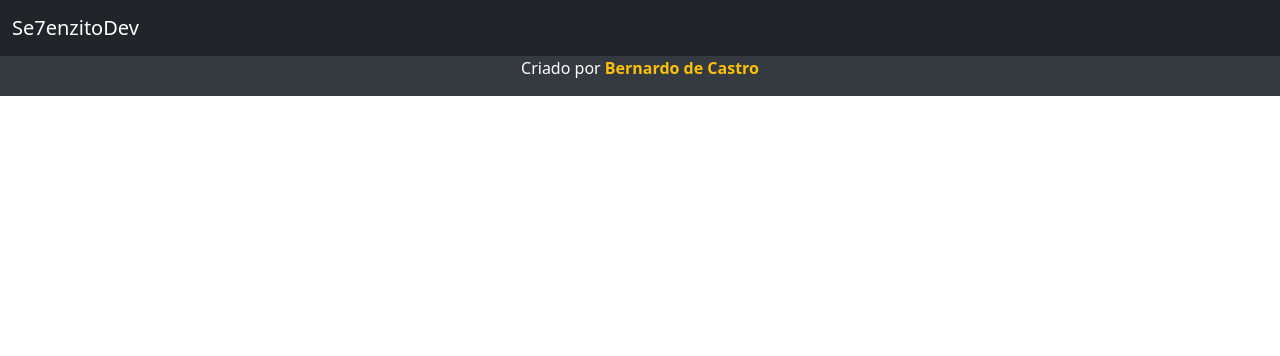
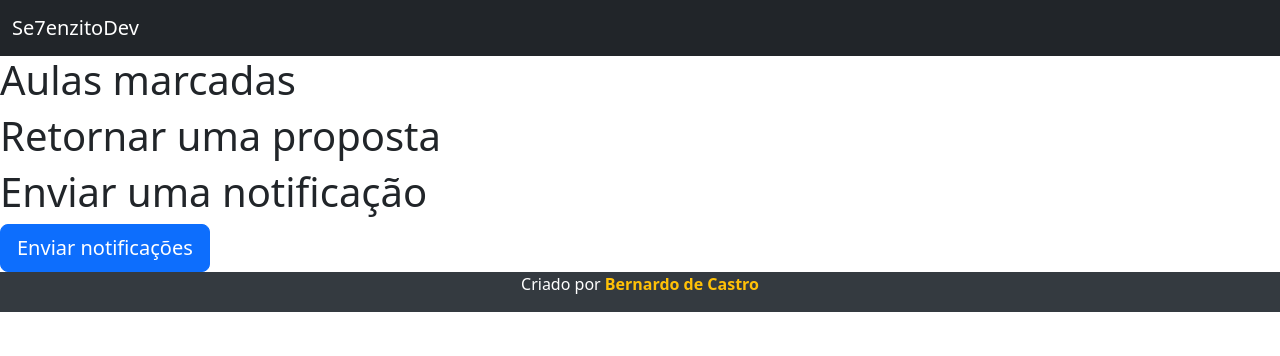
Before and after one commit to Se7enzito/Projeto-Se7enzitoDev, a Flask app: template frontend/templates/gerenciamento.html in a window 1280 px wide. Shown: the top 356 px of the page. Run offline with Flask 3, Linux system fonts and the light colour scheme; the template is opened without the code that fills it, so the values that code supplies are empty.

Commit message:
Inicio dashboard e aba de gerenciamento

```diff
--- a/frontend/templates/gerenciamento.html
+++ b/frontend/templates/gerenciamento.html
@@ -26,6 +26,46 @@
     </header>
 
     <main>
+        <div>
+            <h1>Aulas marcadas</h1>
+
+            <div>
+                <!-- Lista de aulas marcadas -->
+            </div>
+        </div>
+
+        <div>
+            <h1>Retornar uma proposta</h1>
+
+            <div>
+                <!-- Lista de propostas -->
+            </div>
+        </div>
+
+        <div>
+            <h1>Enviar uma notificação</h1>
+
+            <button type="button" class="btn btn-primary btn-lg" data-bs-toggle="modal" data-bs-target="#modalId">Enviar notificações</button>
+
+            <div class="modal fade" id="modalId" tabindex="-1" data-bs-backdrop="static" data-bs-keyboard="false" role="dialog" aria-labelledby="modalTitleId" aria-hidden="true">
+                <div class="modal-dialog modal-dialog-scrollable modal-dialog-centered modal-sm" role="document">
+                    <div class="modal-content">
+                        <div class="modal-header">
+                            <h5 class="modal-title" id="modalTitleId">Enviar notificação</h5>
+                            <button type="button" class="btn-close" data-bs-dismiss="modal" aria-label="Close"></button>
+                        </div>
+                        <form action="">
+                            <div class="modal-body">Body</div>
+
+                            <div class="modal-footer">
+                                <button type="button" class="btn btn-secondary" data-bs-dismiss="modal">Fechar</button>
+                                <button type="button" class="btn btn-primary">Enviar</button>
+                            </div>
+                        </form>
+                    </div>
+                </div>
+            </div>
+        </div>
     </main>
 
     <footer class="d-flex flex-column gap-5 align-items-center justify-content-center text-center">
@@ -38,6 +78,12 @@
     <script src="https://cdn.jsdelivr.net/npm/bootstrap@5.3.3/dist/js/bootstrap.bundle.min.js"
         integrity="sha384-YvpcrYf0tY3lHB60NNkmXc5s9fDVZLESaAA55NDzOxhy9GkcIdslK1eN7N6jIeHz"
         crossorigin="anonymous"></script>
+    <script>
+        const myModal = new bootstrap.Modal(
+            document.getElementById("modalId"),
+            options,
+        );
+    </script>
 </body>
 
 </html>
```
Also changed, not shown: frontend/templates/dashboard.html (+31 -4 lines).
